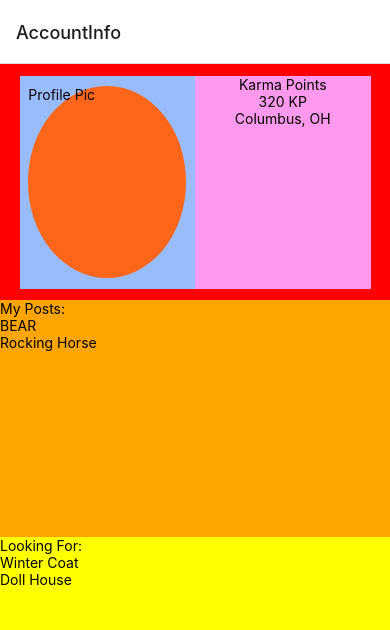
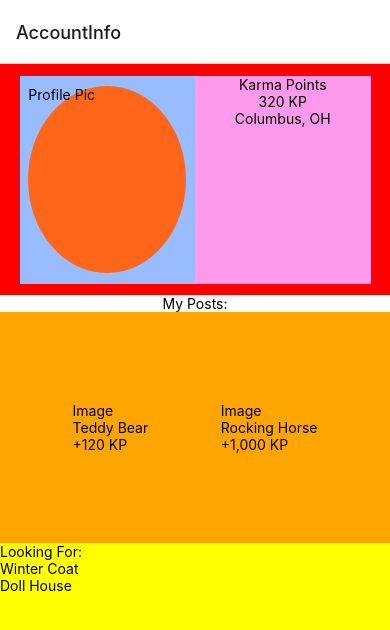
Before and after one commit to den-ny/village, a React Native app: screen /AccountInfo in a window 390 px wide. Shown: the top 630 px of the page. Built offline with nearby package versions, Linux system fonts and the light colour scheme.

Commit message:
Continued Styling 1

```diff
--- a/screens/AccountInfo.js
+++ b/screens/AccountInfo.js
@@ -41,11 +41,24 @@ function AccountInfo({ navigation }) {
         </View>
       </View>
 
+      <Text styles={styles.title}>My Posts:</Text>
+
       {/* My Posts Section */}
       <View style={styles.myPost}>
-        <Text>My Posts:</Text>
-        <Text>BEAR</Text>
-        <Text>Rocking Horse</Text>
+        <View styles={styles.myPost_item}>
+          <Text styles={styles.myPost_item_image}>Image</Text>
+          <View styles={styles.myPost_item_details}>
+            <Text styles={styles.myPost_item_name}>Teddy Bear</Text>
+            <Text styles={styles.myPost_item_value}>+120 KP</Text>
+          </View>
+        </View>
+        <View styles={styles.myPost_item}>
+          <Text styles={styles.myPost_item_image}>Image</Text>
+          <View styles={styles.myPost_item_details}>
+            <Text styles={styles.myPost_item_name}>Rocking Horse</Text>
+            <Text styles={styles.myPost_item_value}>+1,000 KP</Text>
+          </View>
+        </View>
       </View>
 
       {/* Looking For Section */}
@@ -109,7 +122,11 @@ const styles = StyleSheet.create({
   myPost: {
     backgroundColor: "orange",
     width: '100%',
-    flex: 1
+    flex: 1,
+    flexDirection: 'row',
+    justifyContent: 'space-evenly',
+    alignItems: 'center',
+
   },
 
   //Looking For
@@ -146,12 +163,38 @@ const styles = StyleSheet.create({
     alignItems: 'center'
   },
 
-  profile_lineOne: {
+  // profile_lineOne: {
+
+  // },
+
+  /* !!!!!!!!!!!!!!!!! My Posts !!!!!!!!!!!!!!!!! */
+
+  title: {
+    color: '#55FF33'
+  },
+
+  myPost_item: {
+    backgroundColor: '#FF99EE',
+    width: '45%',
+    height: '45%',
+    flex: 1
+  },
+
+  myPost_item_image: {
 
   },
 
-  /* !!!!!!!!!!!!!!!!! My Posts !!!!!!!!!!!!!!!!! */
+  myPost_item_details: {
 
+  },
+
+  myPost_item_name: {
+
+  },
+
+  myPost_item_value: {
+
+  },
 
   /* !!!!!!!!!!!!!!!!! Looking For !!!!!!!!!!!!!!!!! */
 
```
